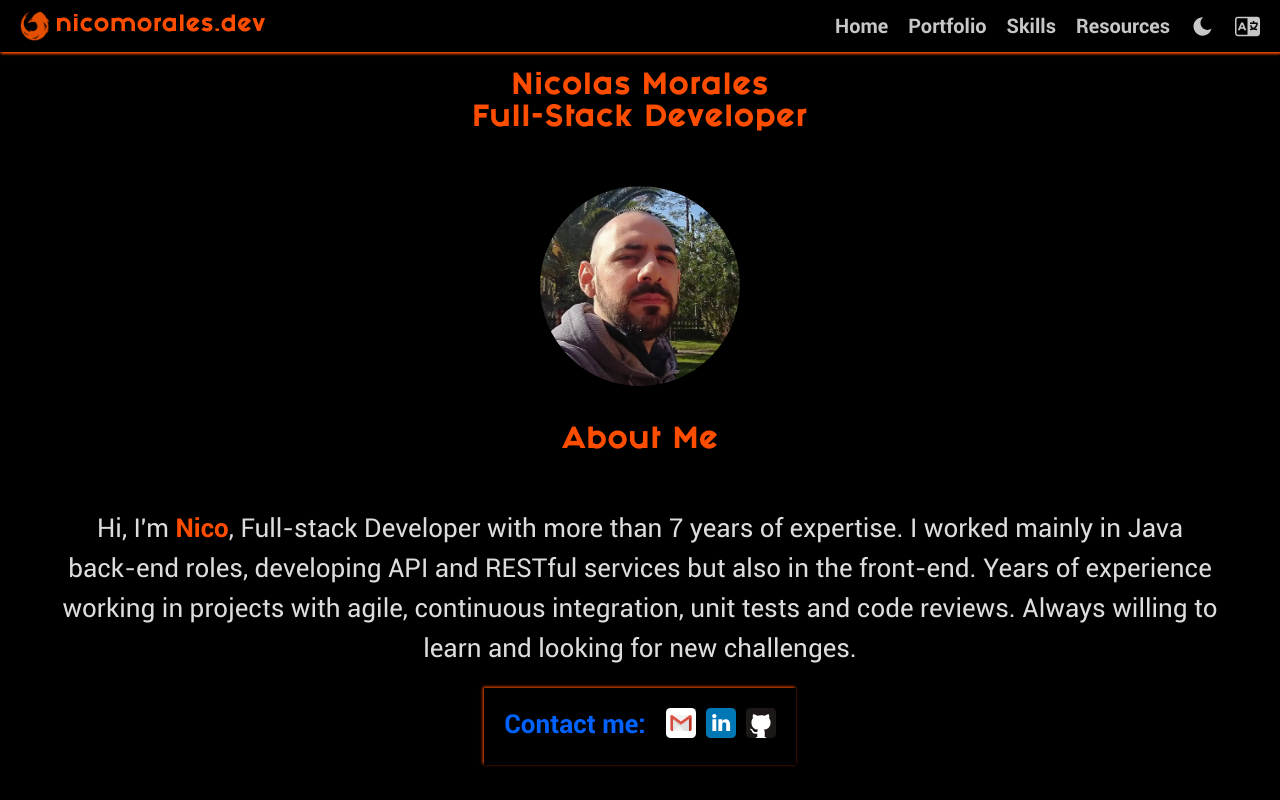
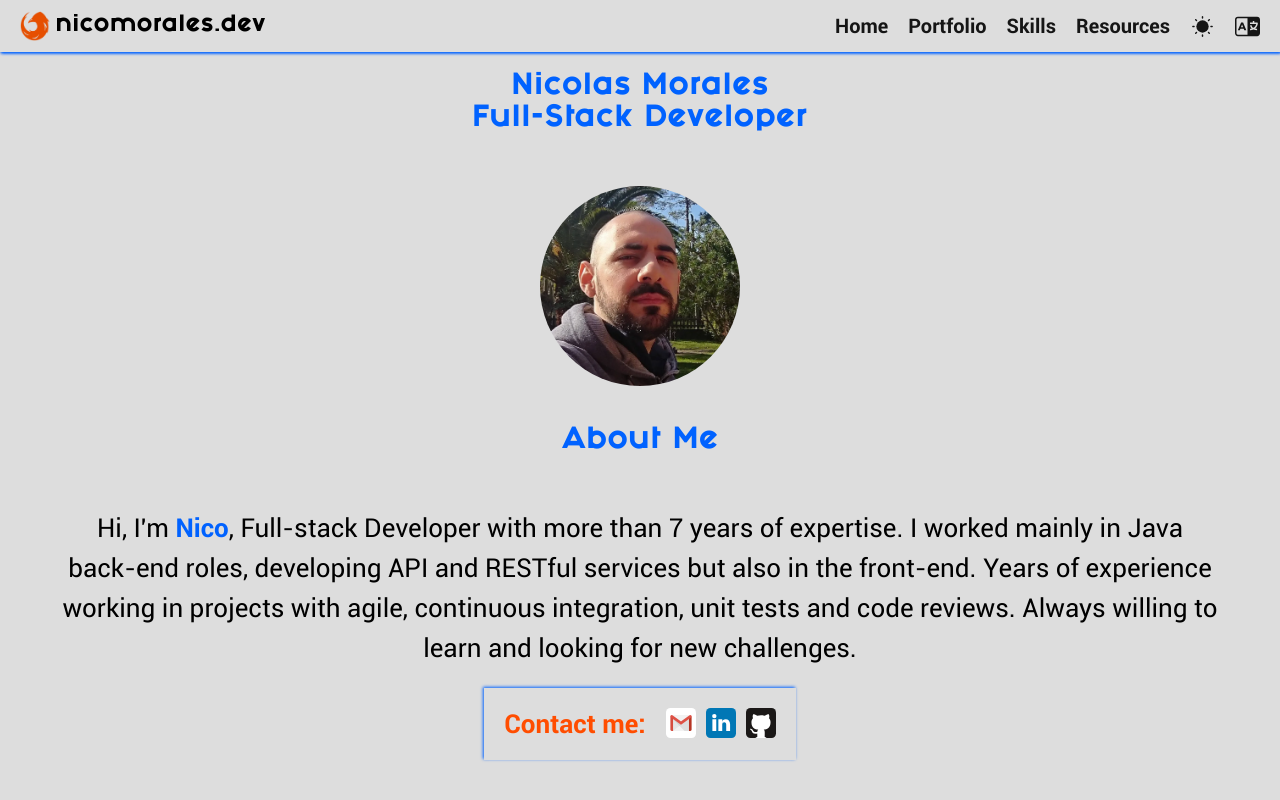
Before and after one commit to NicoMoralesDev/NicoMoralesDev, a React (Vite) app: page / in a window 1280 px wide. Shown: the top 800 px of the page. Built offline with nearby package versions, Linux system fonts and the light colour scheme.

Commit message:
When choosing any menu option on mobile, now closes the menu. Detects and storage theme preference.

```diff
--- a/public/locales/es/translation.json
+++ b/public/locales/es/translation.json
@@ -6,7 +6,7 @@
         "home": "Inicio"
     },
     "home": {
-        "developer": "Desarrollador Full-Stack",
+        "developer": "Desarrollador Full Stack",
         "aboutMe": "Sobre Mi",
         "text1": "Hola, Soy ",
         "text2": ", Full-stack Developer with more than 7 years of expertise. I worked mainly in Java back-end roles, developing API and RESTful services but also in the front-end. Years of experience working in projects with agile, continuous integration, unit tests and code reviews.",
--- a/src/App.jsx
+++ b/src/App.jsx
@@ -34,6 +34,18 @@ function App() {
     const [navBarOpen, setNavBarOpen] = useState(false);
     const [theme, setTheme] = useState("dark");
 
+    useEffect(() => {
+        const storedPreference = localStorage.getItem("themePreference");
+        if (storedPreference) {
+            setTheme(storedPreference);
+        } else {
+            const prefersDarkMode = window.matchMedia(
+                "(prefers-color-scheme: dark)"
+            ).matches;
+            setTheme(prefersDarkMode ? "dark" : "light");
+        }
+    }, []);
+
     const isPageWide = useMediaQuery("(min-width: 800px)");
     const themeStyle = theme == "dark" ? styles.dark : styles.light;
 
@@ -45,9 +57,11 @@ function App() {
         e.preventDefault();
         if (theme == "dark") {
             setTheme("light");
+            localStorage.setItem("themePreference", "light");
             setNavBarOpen(false);
         } else {
             setTheme("dark");
+            localStorage.setItem("themePreference", "dark");
             setNavBarOpen(false);
         }
     };
--- a/src/components/nav/MenuItem.jsx
+++ b/src/components/nav/MenuItem.jsx
@@ -2,7 +2,7 @@ import { useContext } from "react";
 import { ThemeContext } from "../../Context";
 import styles from "./menuItem.module.scss";
 
-const MenuItem = ({ children, menuId }) => {
+const MenuItem = ({ children, menuId, toggleNavBar }) => {
     const theme = useContext(ThemeContext);
     const themeStyle = theme == "dark" ? styles.dark : styles.light;
 
@@ -11,6 +11,7 @@ const MenuItem = ({ children, menuId }) => {
             onClick={(e) => {
                 e.preventDefault();
                 document.getElementById(menuId).scrollIntoView();
+                toggleNavBar();
             }}
             className={`${styles.menuItem} ${themeStyle}`}
         >
--- a/src/components/nav/MenuList.jsx
+++ b/src/components/nav/MenuList.jsx
@@ -14,7 +14,7 @@ import { ThemeContext } from "../../Context";
 import { useTranslation } from "react-i18next";
 import { getMenuList } from "./menuItemsList";
 
-const MenuList = ({ toggleTheme }) => {
+const MenuList = ({ toggleTheme, toggleNavBar }) => {
     const [isOptionsShowing, setIsOptionsSwhoing] = useState(false);
     const theme = useContext(ThemeContext);
     const themeStyle = theme == "dark" ? styles.dark : styles.light;
@@ -40,6 +40,7 @@ const MenuList = ({ toggleTheme }) => {
                             i18n.changeLanguage(lang);
                         }
                         setIsOptionsSwhoing(!isOptionsShowing);
+                        toggleNavBar();
                     }}
                     className={`${styles.flagItem} ${
                         !isOptionsShowing ? styles.hidden : null
@@ -61,7 +62,11 @@ const MenuList = ({ toggleTheme }) => {
             <ul className={`${styles.menu} ${themeStyle}`}>
                 {getMenuList().map((item) => {
                     return (
-                        <MenuItem key={item.menuId} menuId={item.menuId}>
+                        <MenuItem
+                            key={item.menuId}
+                            menuId={item.menuId}
+                            toggleNavBar={toggleNavBar}
+                        >
                             {item.menuName}
                         </MenuItem>
                     );
--- a/src/components/nav/NavBar.jsx
+++ b/src/components/nav/NavBar.jsx
@@ -6,7 +6,7 @@ import SvgContainer from "../ui/SvgContainer";
 import { useContext } from "react";
 import { ThemeContext } from "../../Context";
 
-const NavBar = ({ toggleTheme, isNavBarOpen, toggleNavBar }) => {
+const NavBar = ({ toggleTheme, toggleNavBar, isNavBarOpen }) => {
     const theme = useContext(ThemeContext);
     const themeStyle = theme == "dark" ? styles.dark : styles.light;
 
@@ -25,7 +25,12 @@ const NavBar = ({ toggleTheme, isNavBarOpen, toggleNavBar }) => {
                     />
                     <span className={styles.title}>nicomorales.dev</span>
                 </div>
-                {isNavBarOpen ? <MenuList toggleTheme={toggleTheme} /> : null}
+                {isNavBarOpen ? (
+                    <MenuList
+                        toggleTheme={toggleTheme}
+                        toggleNavBar={toggleNavBar}
+                    />
+                ) : null}
             </div>
         </nav>
     );
--- a/src/styles/index.scss
+++ b/src/styles/index.scss
@@ -50,6 +50,7 @@ body {
 a,
 a:visited {
     text-decoration: none;
+    line-height: 0;
 }
 
 h1,
```
